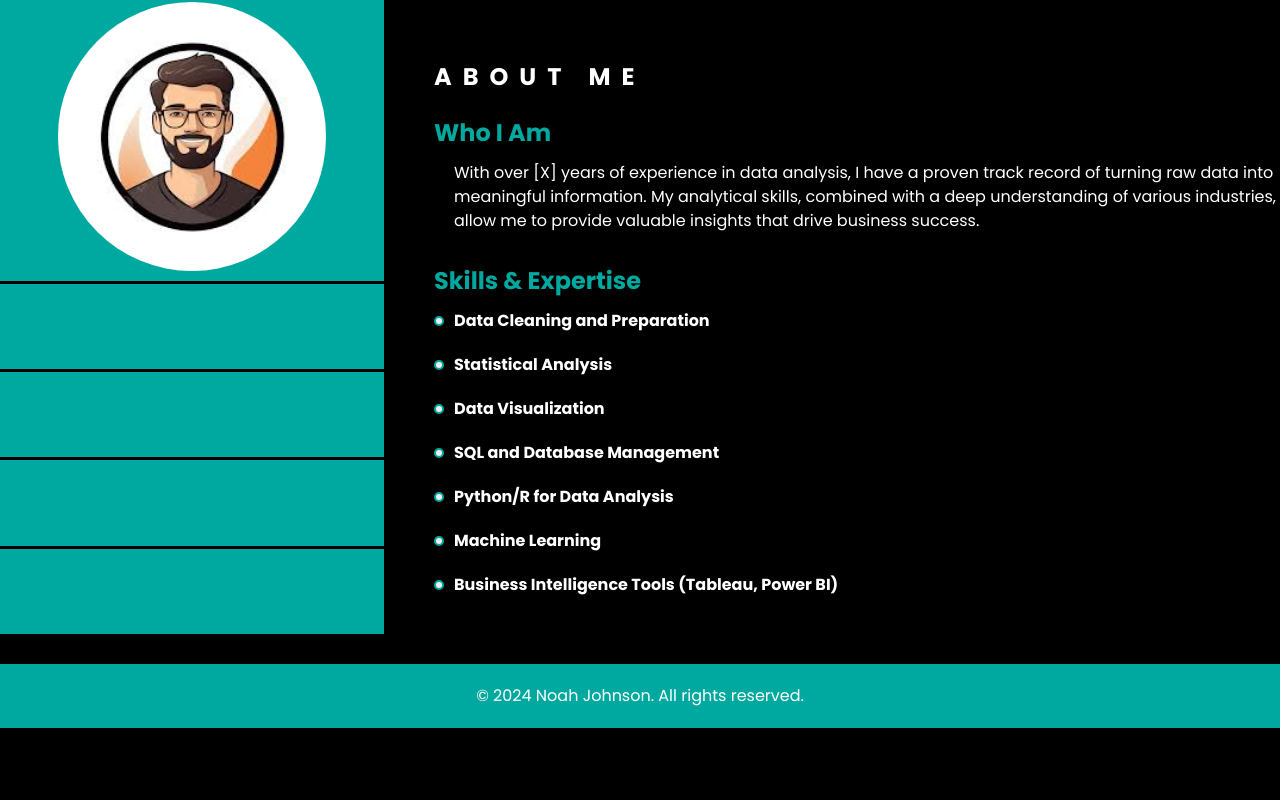
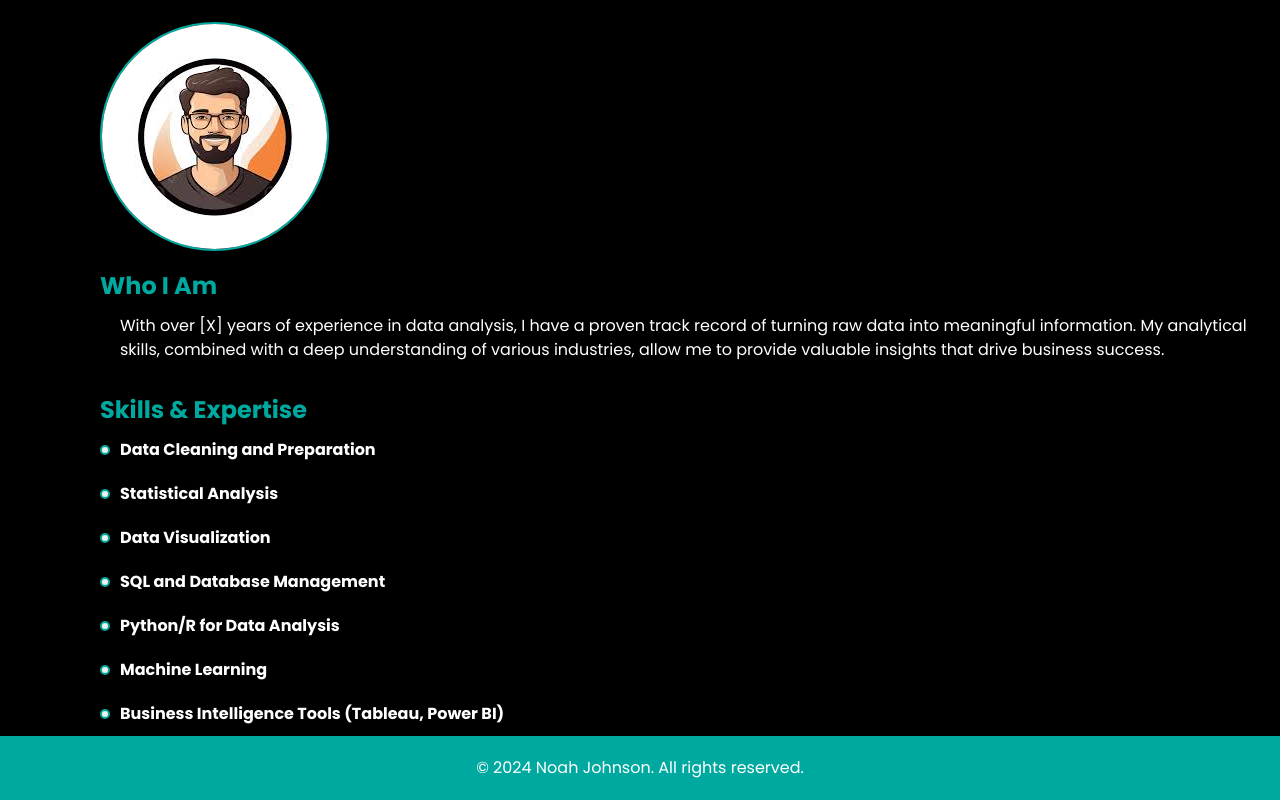
Before and after one commit to Teeshow04/Portfolio-Website, a plain HTML site: page about/index.html in a window 1280 px wide. Shown: the part 72-872 px from the top of the page. Before the commit the page ends 800 px from the top, so only its background shows below. Drawn offline with Linux system fonts and the light colour scheme.

Commit message:
repositioned and styled image
Adjusted image layout and applied CSS styling for enhanced visual appeal.

```diff
--- a/about/index.html
+++ b/about/index.html
@@ -38,33 +38,22 @@
         </nav>
     </header>
     <section class="container">
-        <div class="left-section">
-            <div class="left-section-img">
-                <img src="/assets/about.png" alt="">
-            </div>
-            <div class="left-section-btn
-              "></div>
-            <div class="left-section-btn
-              "></div>
-            <div class="left-section-btn
-              "></div>
-              <div class="left-section-btn
-              "></div>
+        <div class="section-img">
+            <img src="/assets/about.png" alt="">
         </div>
 
-        <div class="right-section">
-            <div class="right-section-one">
-                <h1>ABOUT ME</h1>
+        <div class="section">
+            <div class="section-one">
                 <h2>Who I Am</h2>
                 <p>With over [X] years of experience in data analysis, I have a proven track record of turning raw data
                     into meaningful information. My analytical skills, combined with a deep understanding of various
                     industries, allow me to provide valuable insights that drive business success.</p>
             </div>
 
-            <div class="right-section-two">
+            <div class="section-two">
                 <h2>Skills & Expertise</h2>
             </div>
-            <div class="right-section-btn">
+            <div class="section-btn">
                     <div class="btn-text-pair">
                         <button></button>
                         <h4>Data Cleaning and Preparation</h4>
--- a/about/style.css
+++ b/about/style.css
@@ -113,65 +113,47 @@
     }
     }
 
+    .container {
+         display: flex;;
+        flex-direction: column;
+         justify-content: center;
+        padding-left: 100px;
+        flex: 1
+   }
+    .section-img  img{
+        border: 2px solid  #00a99f;
+        border-radius: 50%;
+        margin: 30px  0  10px 0;
 
-    .container {
-         display: flex;
-         width: 100%;
-         height: 100%;
-         flex: 1;
+
     }
 
-     .left-section {
-        background-color: #000;
-        display: flex;
-        justify-content: space-between;
-        flex-direction: column;
-        width: 30%;
-        gap: 3px;
-        margin-bottom: 30px;
-    }
-    .left-section-btn {
-        background-color:  #00a99f;
-        flex: 1;
-    }
 
-    .left-section-img {
-        background-color: #00a99f;
-        display: flex;
-        justify-content: center;
-    }
-
-    .left-section-img img {
-          border-radius: 50%;
-          width: 70%;
-         margin: 10px 0;
-    }
-
-    .right-section {
+    .section {
         display: flex;
         flex-direction: column;
      justify-content: center;
-     flex: 1;
-     padding:  10px  0  0  50px;
+       flex: 1;
+     /* padding:  10px  0  0  50px;  */
     }
-  .right-section-one {
+  .section-one {
           margin-bottom: 20px;
           padding-bottom: 10px;
  }
-    .right-section-one h1 {
+    .section-one h1 {
         letter-spacing: 11px;
         margin-bottom: 10px;
         padding-bottom: 10px;
     }
-    .right-section-one p {
+    .section-one p {
         padding-left: 15px;
         margin-left: 5px;
     }
-    .right-section h2 {
+    .section h2 {
         color: #00a99f;
         margin-bottom: 10px;
     }
-    .right-section-btn {
+    .section-btn {
         display: flex;
         flex-direction: column;
         gap: 10px;
--- a/contact/style.css
+++ b/contact/style.css
@@ -112,8 +112,7 @@
     }
     }
 
-
-    .container {
+ .container {
   display: flex;
   flex: 1;
   flex-direction: column;
```
